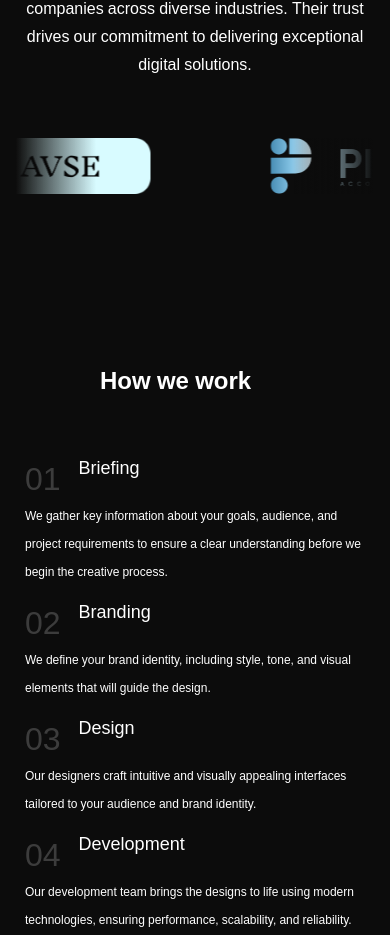
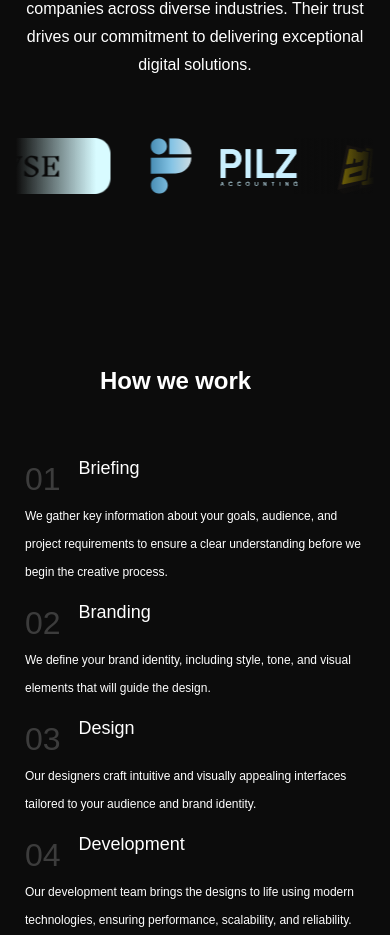
Before and after one commit to NikolozBeqauri/teamProfile, a Next.js app: page /en in a window 390 px wide. Shown: the part 1218-2153 px from the top of the page. Built offline with nearby package versions, Linux system fonts and the light colour scheme.

Commit message:
Update UserSlider.module.scss

```diff
--- a/app/components/UserSlider/UserSlider.module.scss
+++ b/app/components/UserSlider/UserSlider.module.scss
@@ -34,3 +34,9 @@
   margin: 0 60px;
   z-index: 0;
 }
+
+@media (max-width: 580px){
+    .image {
+      margin: 0 20px;
+    }
+}
```
